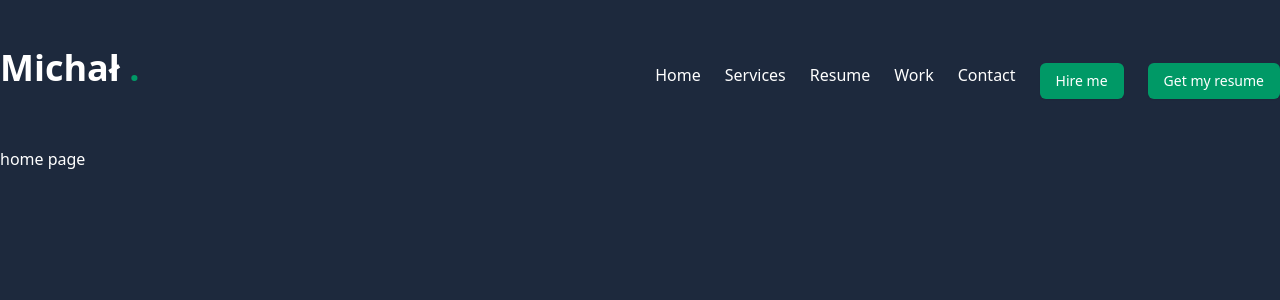
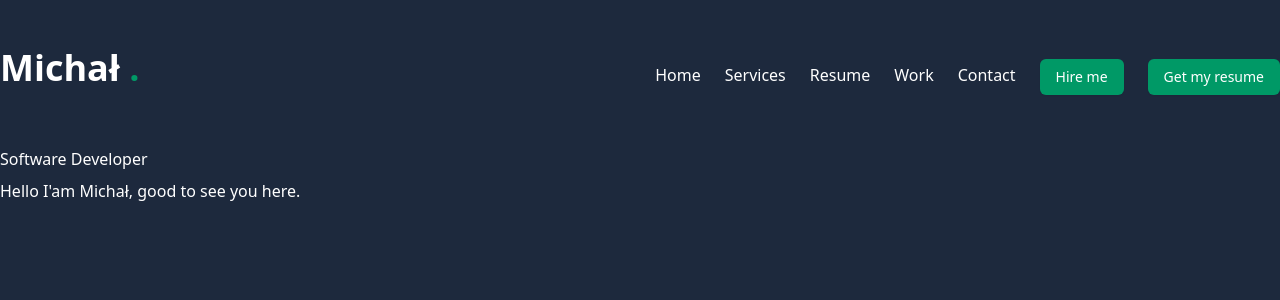
Before and after one commit to michalslowikowski00/my-website, a Next.js app: page /home in a window 1280 px wide. Shown: the top 300 px of the page. Built offline with nearby package versions, Linux system fonts and the light colour scheme.

Commit message:
added h1, paragprah, img

```diff
--- a/src/app/globals.css
+++ b/src/app/globals.css
@@ -3,6 +3,18 @@
 
 @layer base {
   body {
-    @apply bg-slate-800;
+    @apply bg-slate-800 text-white leading-loose;
   }
 }
+
+.h1 {
+  @apply text-[48px] xl:text-[80px] leading-[1.1] font-semibold;
+}
+
+.h2 {
+  @apply text-[36px] xl:text-[48px] leading-[1.1] font-semibold;
+}
+
+.h3 {
+  @apply text-[20px] xl:text-[24px] leading-[1.1] font-semibold;
+}
--- a/src/app/home/page.tsx
+++ b/src/app/home/page.tsx
@@ -1,5 +1,15 @@
 const Home = () => {
-  return <div className="text-white">home page</div>;
+  return (
+    <section>
+      <div>
+        <div>
+          <div>
+            <span>Software Developer</span>
+            <h1>Hello I&apos;am Michał, good to see you here.</h1>
+          </div>
+        </div>
+      </div>
+    </section>
+  );
 };
-
 export default Home;
--- a/src/app/page.tsx
+++ b/src/app/page.tsx
@@ -1,5 +1,28 @@
-'useClient';
-
-export default function Home() {
-  return <main>homepage</main>;
-}
+const Home = () => {
+  return (
+    <section className="h-full">
+      <div className="container mx-auto h-full">
+        <div className="flex flex-col xl:flex-row items-center justify-between xl:pt-8 xl:pb-24">
+          {/* why text center, if the xl text left is here */}
+          <div className="text-center xl:text-left">
+            <span className="text-white text-xl">Software Developer</span>
+            <h1 className="h1">
+              Hello, I&apos;am Michał <br />
+              <span className="text-emerald-600"> and good to see you</span>
+            </h1>
+            <p className="max-w-[500] mb-9 mt-6">
+              Temporibus dolor esse minima aut. Fugit ratione voluptatem eos temporibus. Molestias
+              sed totam voluptatibus a inventore qui aliquam animi. Impedit labore ut odit
+              laboriosam veniam et natus magnam. Inventore ipsa commodi quam officia. Animi ut illo
+              quibusdam.
+            </p>
+          </div>
+          <div className="flex items-center rounded-xl">
+            <img src="https://www.w3schools.com/tags/img_girl.jpg" alt="" className="rounded-xl" />
+          </div>
+        </div>
+      </div>
+    </section>
+  );
+};
+export default Home;
```
Also changed, not shown: src/components/customs/PageTransition.tsx (+6 -1 lines).
